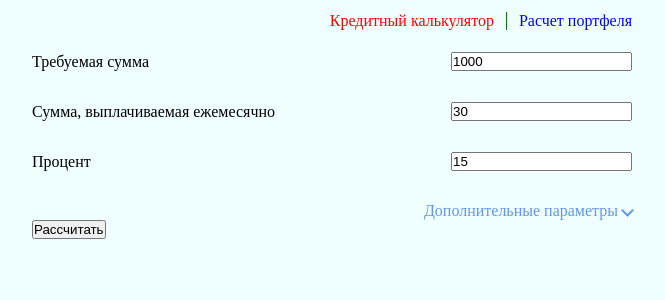
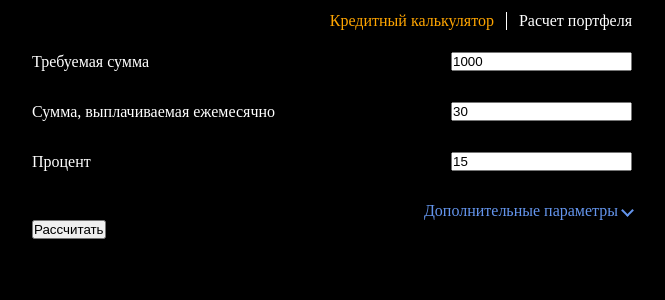
Before and after one commit to timastafx/loanCalculate, an Angular app: page /#/loanCalculate in a window 1280 px wide. Shown: the top 300 px of the page, without its empty margins (308-973 px from the left). Built offline with nearby package versions, Linux system fonts and the light colour scheme.

Commit message:
Fix selected active route bug

```diff
--- a/components/src/tabs/tabs.component.html
+++ b/components/src/tabs/tabs.component.html
@@ -1,10 +1,6 @@
 <ul class="core-tabs">
-  <li
-    *ngFor="let tab of tabs; trackBy: trackById"
-    class="core-tabs__item"
-    [ngClass]="{ 'core-tabs__item--active': tab.id === activeId }"
-  >
-    <a class="app-header__item app-header__item-active" [routerLink]="tab.path" (click)="onItemClick(tab)">
+  <li *ngFor="let tab of tabs; trackBy: trackById" class="core-tabs__item core-tabs-item">
+    <a class="core-tabs-item__text" [routerLink]="tab.path" [routerLinkActive]="['core-tabs-item__text--active']">
       {{ tab.label }}
     </a>
   </li>
--- a/components/src/tabs/tabs.component.scss
+++ b/components/src/tabs/tabs.component.scss
@@ -8,20 +8,22 @@
   &__item {
     padding-left: 12px;
     margin: 12px 0;
-
-    a {
-      color: var(--primary-text-color, black);
-      text-decoration: none;
-    }
-
-    &--active a {
-      color: var(--secondary-text-color, orange);
-      font-size: 16px;
-    }
   }
 
   &__item:not(:last-child) {
     border-right: 1px solid var(--primary-border-color, black);
     padding: 0 12px;
   }
+
+  &-item {
+    &__text {
+      color: var(--primary-text-color, black);
+      text-decoration: none;
+
+      &--active {
+        color: var(--secondary-text-color, orange);
+        font-size: 16px;
+      }
+    }
+  }
 }
--- a/src/app/quantification/quantification.component.less
+++ b/src/app/quantification/quantification.component.less
@@ -1,4 +1,7 @@
 .app-quantification {
+  span {
+    color: var(--primary-text-color, black);
+  }
 
   &__amount {
     display: flex;
--- a/src/app/root-component/app.component.ts
+++ b/src/app/root-component/app.component.ts
@@ -21,7 +21,7 @@ const themesClassMap = {
   styleUrls: ['./app.component.less']
 })
 export class AppComponent {
-  theme = Theme.Color;
+  theme = Theme.Dark;
 
   tabs: Tab[] = [
     {
--- a/src/app/trust/trust.component.less
+++ b/src/app/trust/trust.component.less
@@ -1,4 +1,7 @@
 .trust {
+  span {
+    color: var(--primary-text-color);
+  }
 
   &__input-field-block {
     height: 40px;
```
